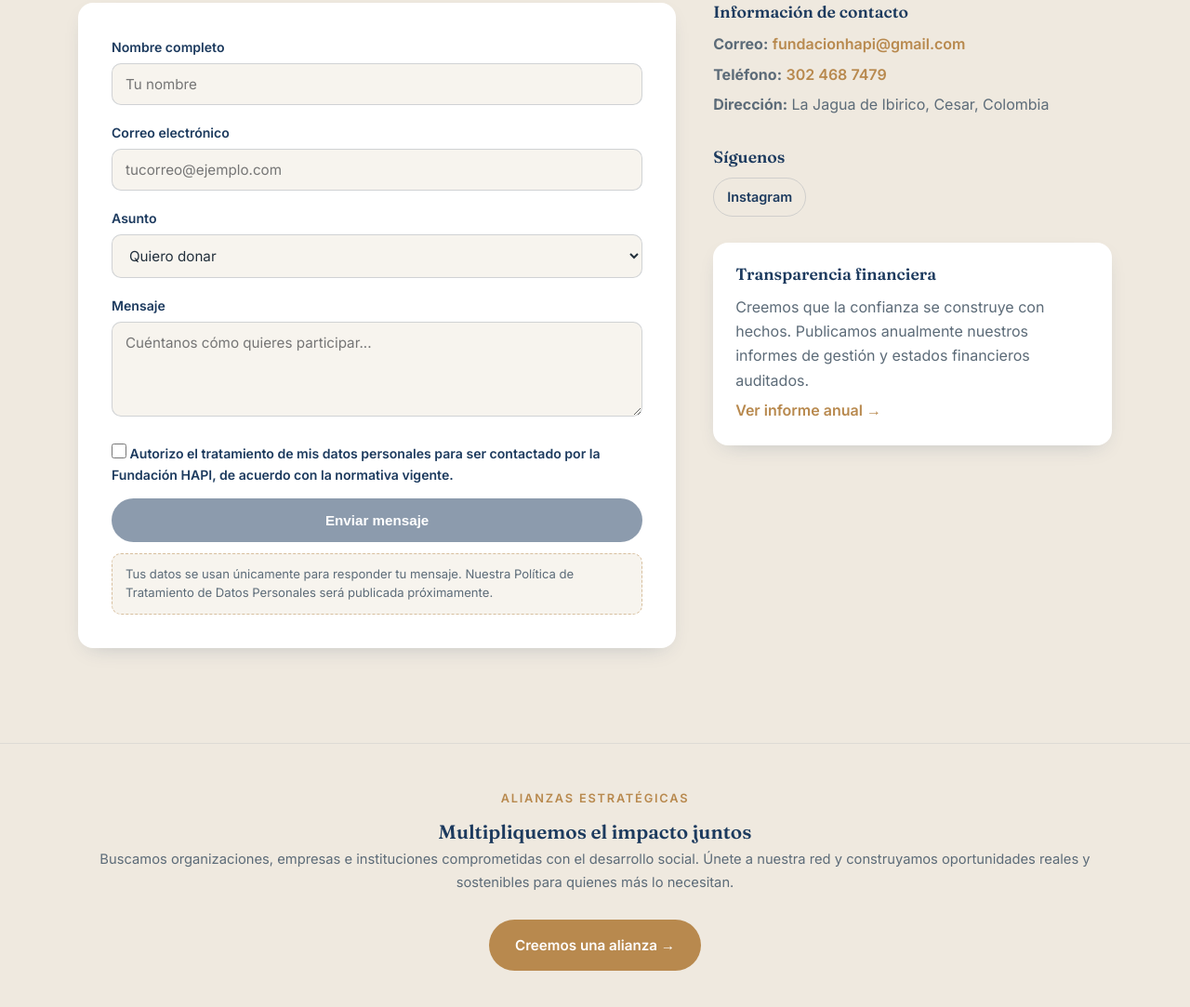
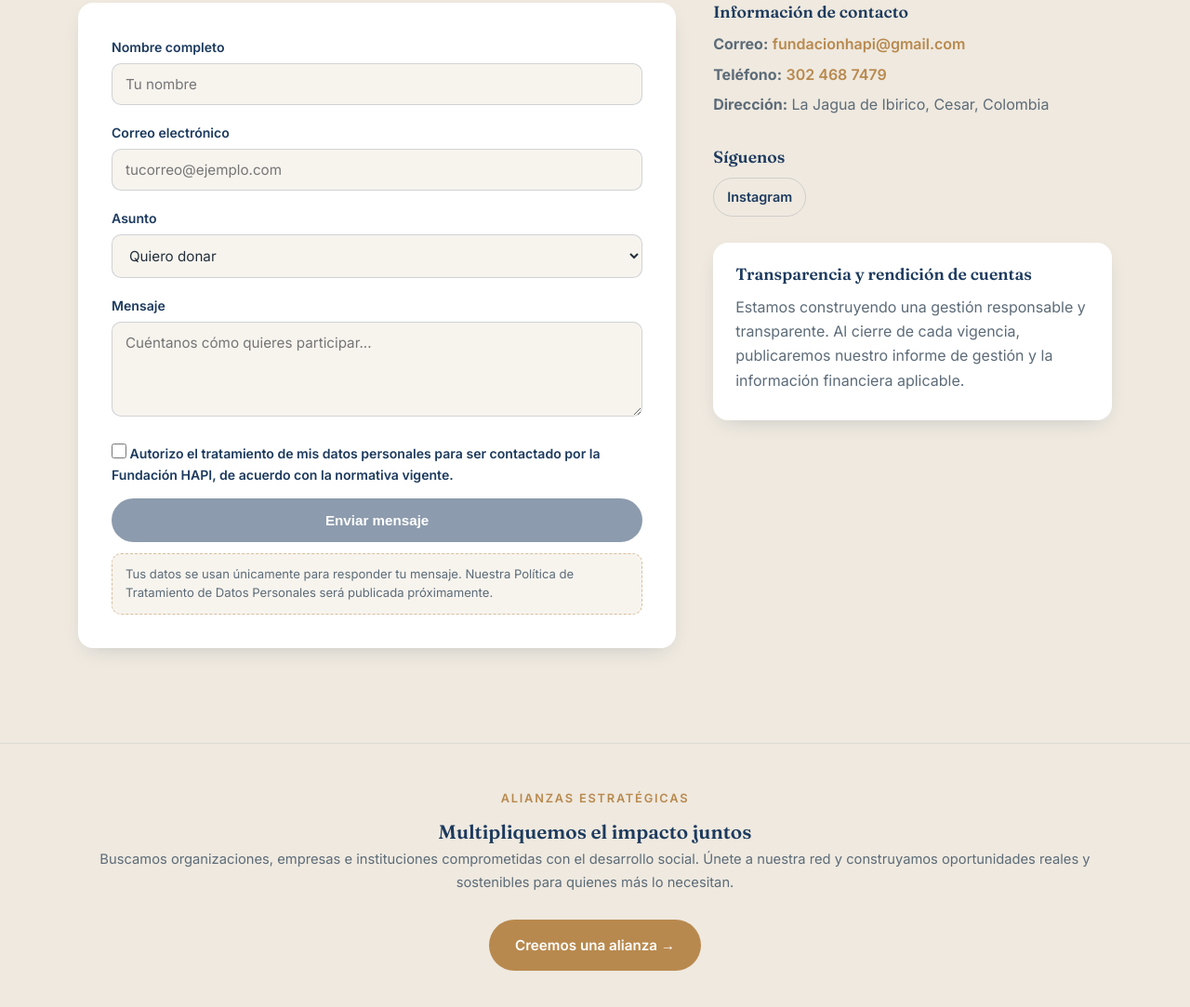
Before and after one commit to joseyesid21/fundacion-hapi, a plain HTML site: page index.html in a window 1280 px wide. Shown: the part 5217-6300 px from the top of the page at 93% size. Drawn offline with Linux system fonts and the light colour scheme.

Commit message:
Contacto: Transparencia y rendicion de cuentas; elimina informe anual y estados auditados

```diff
--- a/index.html
+++ b/index.html
@@ -343,9 +343,8 @@
             </div>
           </div>
           <div class="info-block info-transparency">
-            <h3>Transparencia financiera</h3>
-            <p>Creemos que la confianza se construye con hechos. Publicamos anualmente nuestros informes de gestión y estados financieros auditados.</p>
-            <a href="#" class="link-gold">Ver informe anual →</a>
+            <h3>Transparencia y rendición de cuentas</h3>
+            <p>Estamos construyendo una gestión responsable y transparente. Al cierre de cada vigencia, publicaremos nuestro informe de gestión y la información financiera aplicable.</p>
           </div>
         </aside>
       </div>
```
